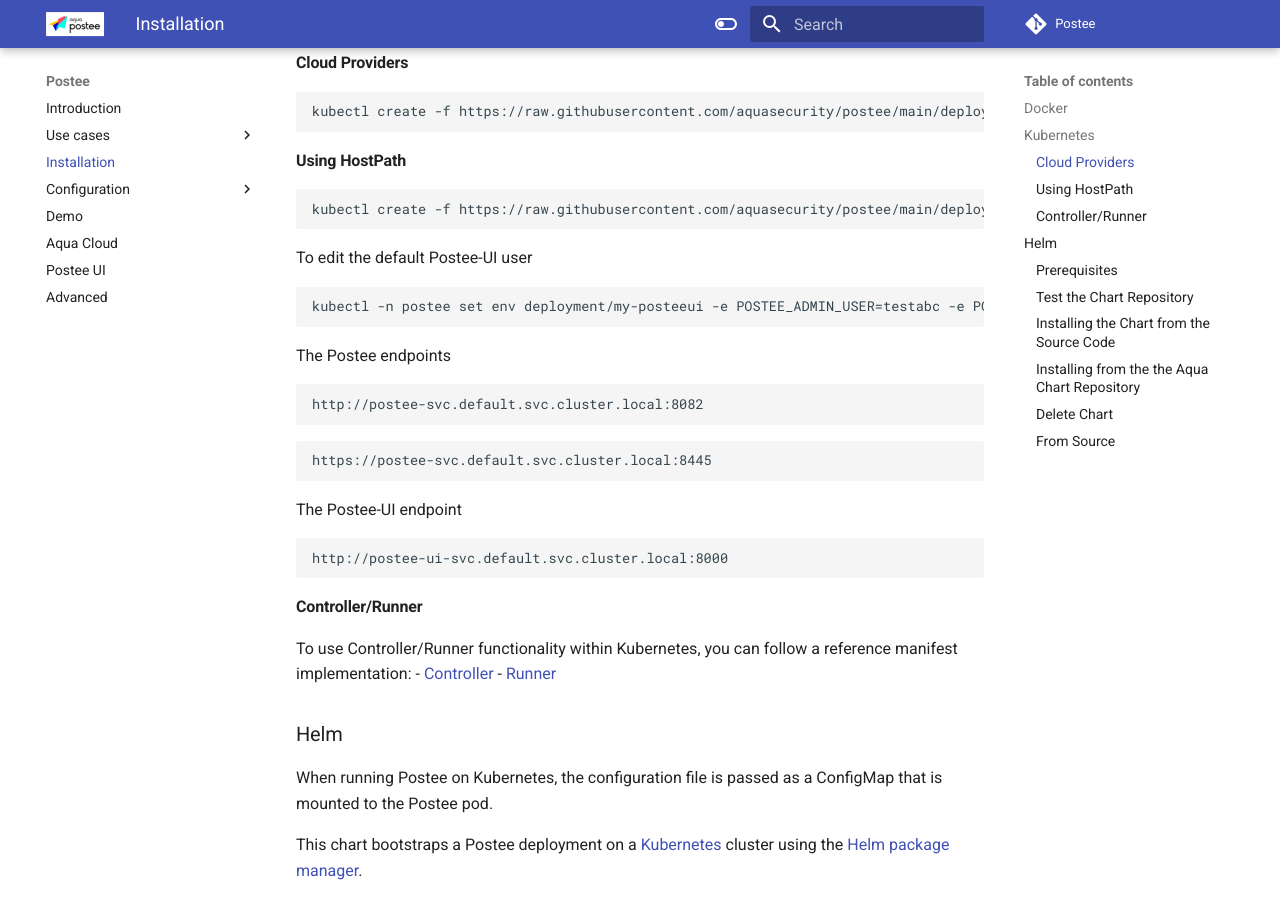
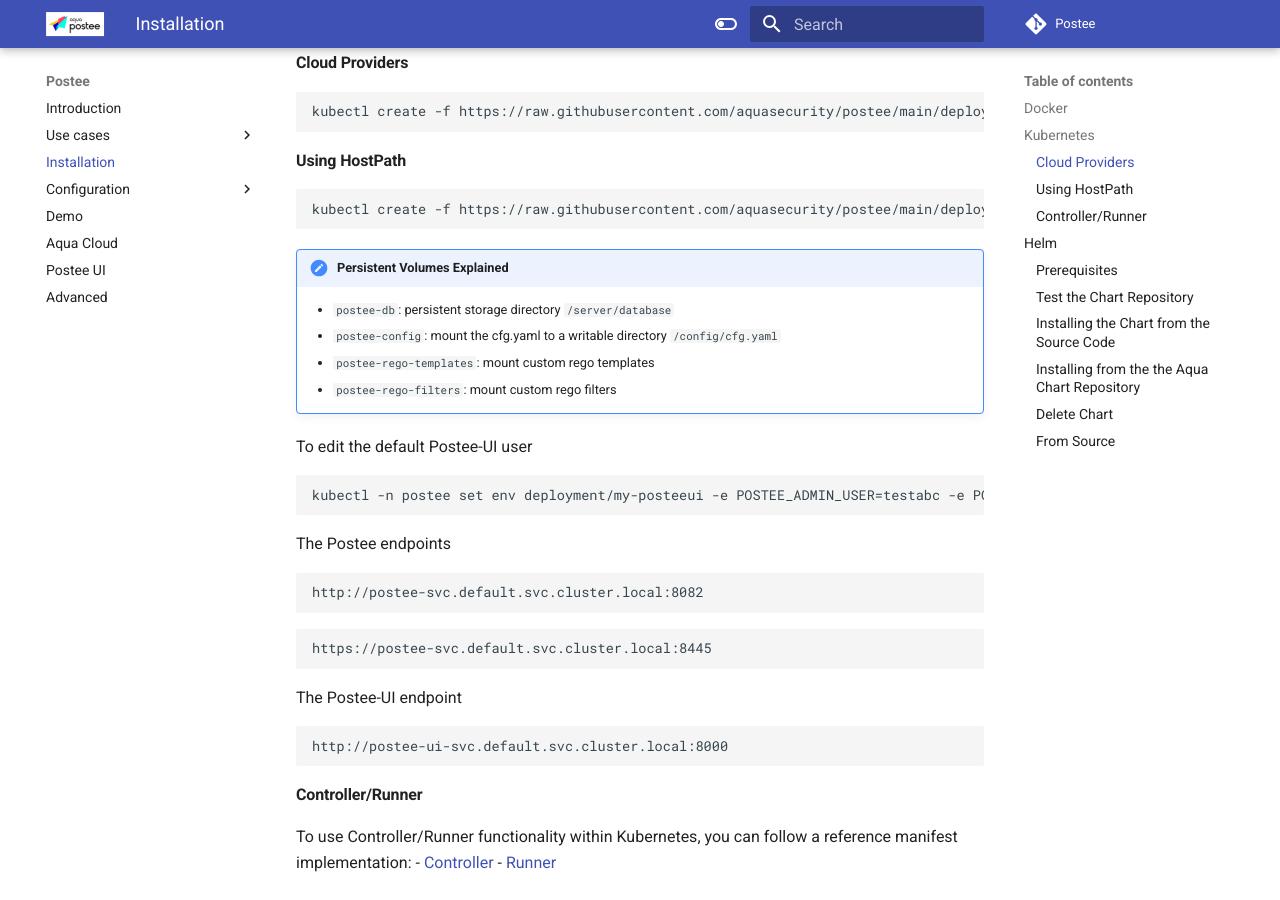
Before and after one commit to aquasecurity/postee, an MkDocs documentation site: the page built from docs/install.md, in a window 1280 px wide and 900 px high, scrolled down 786 px. Built offline with MkDocs 1.6.1 and Material for MkDocs 9.7.7, drawn with Linux system fonts in a browser that asks for light colours; comment, search, counter and statistics services are not loaded; the version menu is left out.

````diff
--- a/docs/install.md
+++ b/docs/install.md
@@ -31,6 +31,11 @@
 kubectl create -f https://raw.githubusercontent.com/aquasecurity/postee/main/deploy/kubernetes/hostPath/postee-pv.yaml
 ```
 
+!!! Note "Persistent Volumes Explained"
+    - `postee-db`: persistent storage directory `/server/database`
+    - `postee-config`: mount the cfg.yaml to a writable directory `/config/cfg.yaml`
+    - `postee-rego-templates`: mount custom rego templates
+    - `postee-rego-filters`: mount custom rego filters
 To edit the default Postee-UI user
 
 ```
````
Also changed, not shown: 3 other files.
